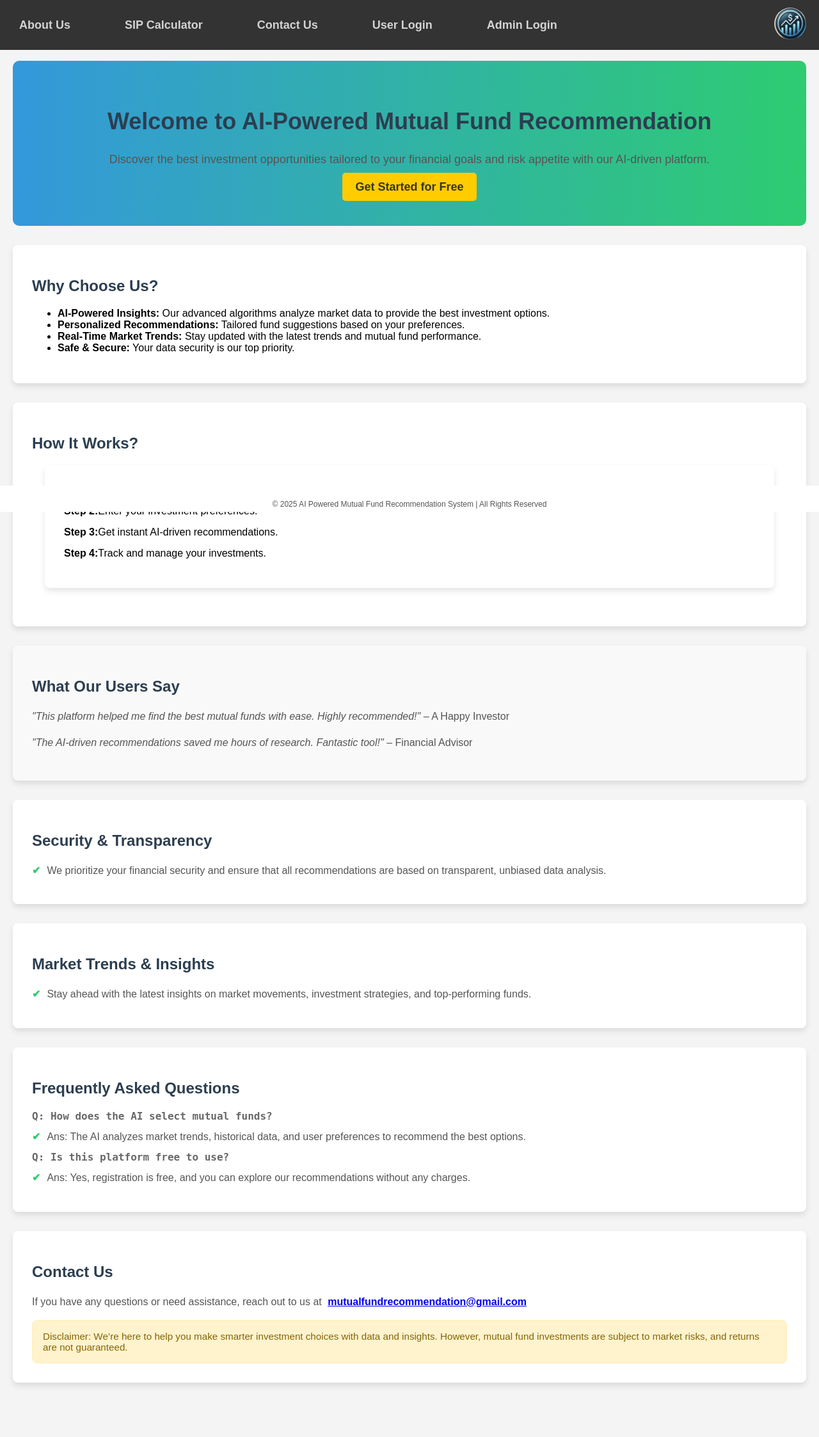
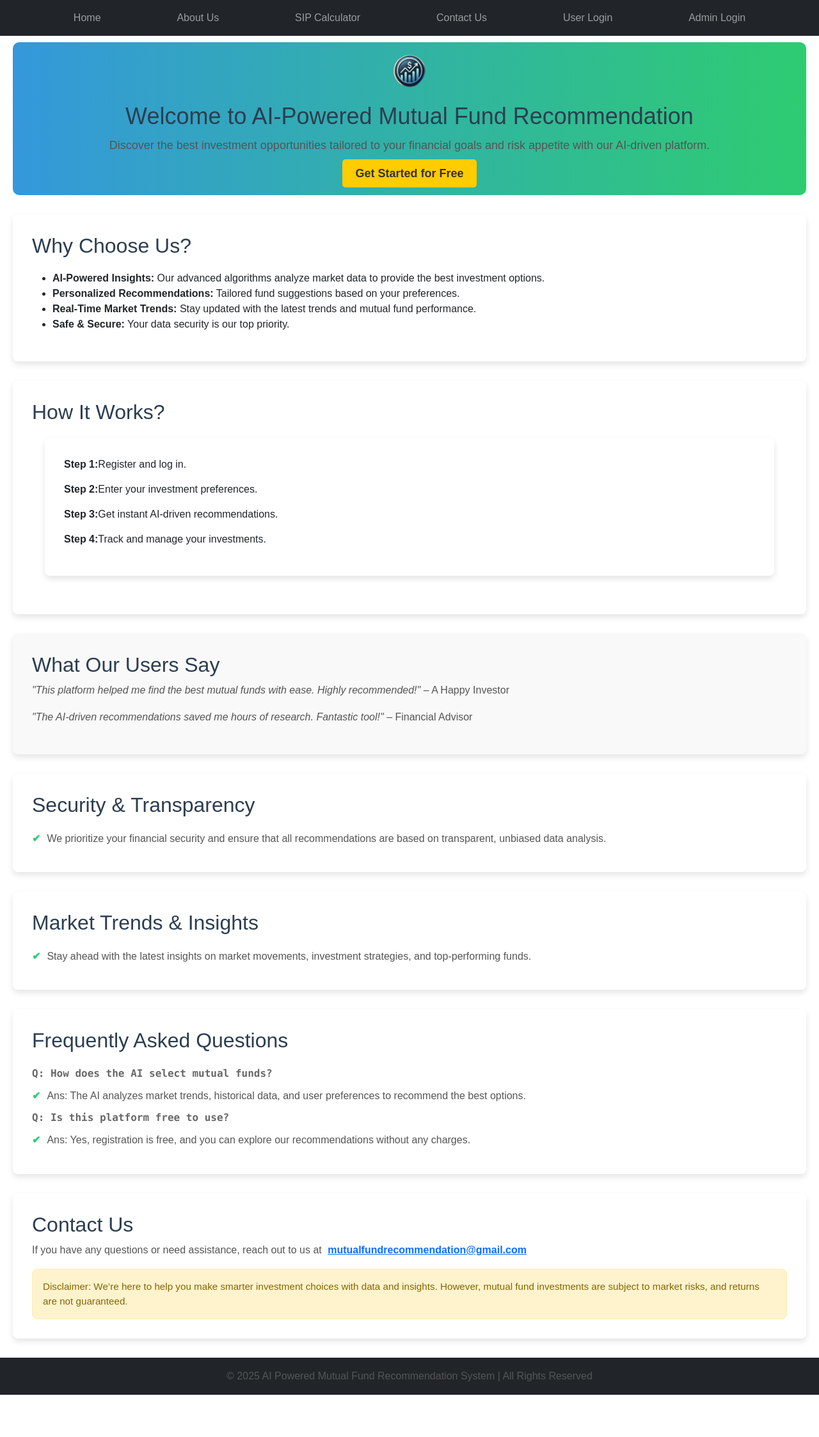
Before and after one commit to ajay9875/Mutual_Fund_Recommender, a Django app: page /landing_page/ in a window 1280 px wide. Shown: the whole page at 64% size. After the commit the page ends 2180 px from the top, so only its background shows below. Run offline with Django 5.2, Linux system fonts and the light colour scheme.

Commit message:
Default Page Updated for mobile view using bootstrap

```diff
--- a/Myapp/static/css/Base.css
+++ b/Myapp/static/css/Base.css
@@ -5,63 +5,11 @@ body {
     margin: 95px 0px 85px 0px;
     padding: 0;
 }
-/* Header Style */
-.header {
-    position:fixed;
-    width: 100%;
-    top:0;
-    left:0;
-    padding: 12px 0px 12px 0px;
-    background-color: rgb(51, 51, 51);
-}
-.nav-links ul {
-    display: flex;
-    align-items: center;
-    list-style: none;
-    gap:25px;
-    padding: 0;
-    margin: 0;
-}
-.nav-links ul li {
-    padding: 10px 15px;
-}
-.nav-links ul li a {
-    text-decoration: none;
-    color: lightgrey;
-    font-weight: bold;
-    font-size: 18px;
-    padding: 10px 15px;
-}
-
-.nav-links ul li:hover {
-    background-color: rgba(255, 255, 255, 0.2);
-    border-radius: 5px;
-}
-.logo img{
-    height: 50px;
-    width: 50px;
-    border-radius: 100%;
-}
-.logo{
-    margin-left: auto;
-    margin-right: 20px;
-    cursor: default;
-}
-/* Footer Styles */
-.footer {
-    position: fixed;
-    bottom: 0;
-    width: 100%;
-    background: white; /* White background */
-    color: rgb(160, 160, 160); /* Black text */
-    text-align: center; /* Centered text */
-    font-size: 12px; /* Slightly larger for readability */
-    padding: 8px 0; /* Reduced padding for a strip-like appearance */
-    font-weight: 500;
-    height: 25px;
-    left: 0;
-    z-index: 1000; /* Ensure the footer stays on top of other content */
-}
+/* Optional: Prevent mobile menu from being taller than viewport */
+  .navbar-collapse {
+    max-height: 70vh;
+    overflow-y: auto;
+  }
 
 html {
     scroll-behavior: smooth;
--- a/Myapp/static/css/Default.css
+++ b/Myapp/static/css/Default.css
@@ -15,14 +15,23 @@ p {
     line-height: 1.6;
 }
 
+.logo img{
+    height: 50px;
+    width: 50px;
+    border-radius: 100%;
+}
+.logo{
+    cursor: default;
+}
+
 /* --- Hero Section --- */
 .hero {
     background: linear-gradient(to right, #3498db, #2ecc71);
     color: white;
-    padding: 50px 20px;
+    padding: 20px 20px;
     text-align: center;
     border-radius: 10px;
-    margin: 0px 20px 30px 20px;
+    margin: 10px 20px 30px 20px;
 }
 .hero h1 {
     font-size: 36px;
--- a/Myapp/templates/Base.html
+++ b/Myapp/templates/Base.html
@@ -8,27 +8,83 @@
     <link rel="stylesheet" href="{% static 'css/Base.css' %}">
     <title>{% block title %}Default Title{% endblock title %}</title>
     <link rel="icon" type="image/x-icon" href="{% static 'favicon/favicon.png' %}">
+    <!-- Bootstrap 5.1.3 CSS -->
+    <link href="https://cdn.jsdelivr.net/npm/bootstrap@5.1.3/dist/css/bootstrap.min.css" rel="stylesheet">
+
     {% block extra_css %}
     {# Extra CSS code goes here #}
     {% endblock extra_css %}
   </head>
 
 <body>
-    <!-- Reusable Header -->
-    <header class="header">
-        <nav class="nav-links">
-          <ul>
-            <li><a href="{% url 'about' %}">About Us</a></li>
-            <li><a href="{% url 'sip_calculator' %}">SIP Calculator</a></li>
-            <li><a href="{% url 'contact' %}">Contact Us</a></li>
-            <li><a href="{% url 'login' %}">User Login</a></li>
-            <li><a href="\admin">Admin Login</a></li>
-            <a href="#top" class="logo">
-              <img src="{% static 'favicon/favicon.webp' %}" alt="Profile" class="profile-icon">
-            </a>
-          </ul>
-        </nav>
-    </header>
+          <!-- Reusable Header -->
+          <nav class="navbar navbar-expand-lg navbar-dark bg-dark sticky-top">
+            <div class="container-fluid">
+              <!-- Mobile Toggle Button -->
+              <button class="navbar-toggler" type="button"
+                      data-bs-toggle="collapse" data-bs-target="#navbarNav"
+                      aria-controls="navbarNav" aria-expanded="false"
+                      aria-label="Toggle navigation">
+                <span class="navbar-toggler-icon"></span>
+              </button>
+
+              <!-- Nav Links -->
+              <div class="collapse navbar-collapse" id="navbarNav">
+                <ul class="navbar-nav w-100 d-flex justify-content-evenly">
+                  <!-- Home Link -->
+                  <li class="nav-item px-2">
+                    <a class="nav-link {% if request.path == '/' %}active{% endif %}"
+                      href="/">Home</a>
+                  </li>
+
+                  <!-- About Link (with dynamic active state) -->
+                  <li class="nav-item px-2">
+                    <a class="nav-link {% if request.path == about_url %}active{% endif %}"
+                      href="{% url 'about' %}"
+                      {% if request.path == about_url %}aria-current="page"{% endif %}>
+                      About Us
+                    </a>
+                  </li>
+
+                  <!-- SIP Calculator -->
+                  <li class="nav-item px-2">
+                    <a class="nav-link {% if request.path == sip_url %}active{% endif %}"
+                      href="{% url 'sip_calculator' %}"
+                      {% if request.path == sip_url %}aria-current="page"{% endif %}>
+                      SIP Calculator
+                    </a>
+                  </li>
+
+                  <!-- Contact -->
+                  <li class="nav-item px-2">
+                    <a class="nav-link {% if request.path == contact_url %}active{% endif %}"
+                      href="{% url 'contact' %}"
+                      {% if request.path == contact_url %}aria-current="page"{% endif %}>
+                      Contact Us
+                    </a>
+                  </li>
+
+                  <!-- User Login -->
+                  <li class="nav-item px-2">
+                    <a class="nav-link {% if request.path == login_url %}active{% endif %}"
+                      href="{% url 'login' %}"
+                      {% if request.path == login_url %}aria-current="page"{% endif %}>
+                      User Login
+                    </a>
+                  </li>
+
+                  <!-- Admin Login -->
+                  <li class="nav-item px-2">
+                    <a class="nav-link {% if request.path == '/admin/' %}active{% endif %}"
+                      href="/admin"
+                      {% if request.path == '/admin/' %}aria-current="page"{% endif %}>
+                      Admin Login
+                    </a>
+                  </li>
+                </ul>
+              </div>
+            </div>
+          </nav>
 
     <!-- Dynamic Content Goes Here -->
     <main>
@@ -39,10 +95,20 @@
 
     {% block js_code %}
     {# JavaScript code goes here #}
+    <!-- Bootstrap 5.1.3 JS Bundle with Popper -->
+    <script src="https://cdn.jsdelivr.net/npm/bootstrap@5.1.3/dist/js/bootstrap.bundle.min.js"></script>
     {% endblock js_code %}
 
-    <footer class="footer">
-      <p>&copy; 2025 AI Powered Mutual Fund Recommendation System | All Rights Reserved</p>
+    <footer class="bg-dark text-white py-3 mt-auto">  <!-- Same bg-dark as navbar -->
+      <div class="container-fluid">
+        <div class="row justify-content-center">  <!-- Centers content horizontally -->
+          <div class="col-12 text-center">  <!-- Full width column -->
+            <p class="mb-0">  <!-- mb-0 removes default margin -->
+              &copy; 2025 AI Powered Mutual Fund Recommendation System | All Rights Reserved
+            </p>
+          </div>
+        </div>
+      </div>
     </footer>
 </body>
 </html>
--- a/Myapp/templates/Default.html
+++ b/Myapp/templates/Default.html
@@ -22,6 +22,10 @@
 
     <!-- Hero Section -->
     <div class="hero">
+        <a href="#top" class="logo">
+            <img src="{% static 'favicon/favicon.webp' %}" alt="Profile" class="profile-icon">
+        </a>
+        <br><br>
         <h1>Welcome to AI-Powered Mutual Fund Recommendation</h1>
         <p>Discover the best investment opportunities tailored to your financial goals and risk appetite with our AI-driven platform.</p>
         <a href="{% url 'newuser' %}" class="cta-button">Get Started for Free</a>
```
